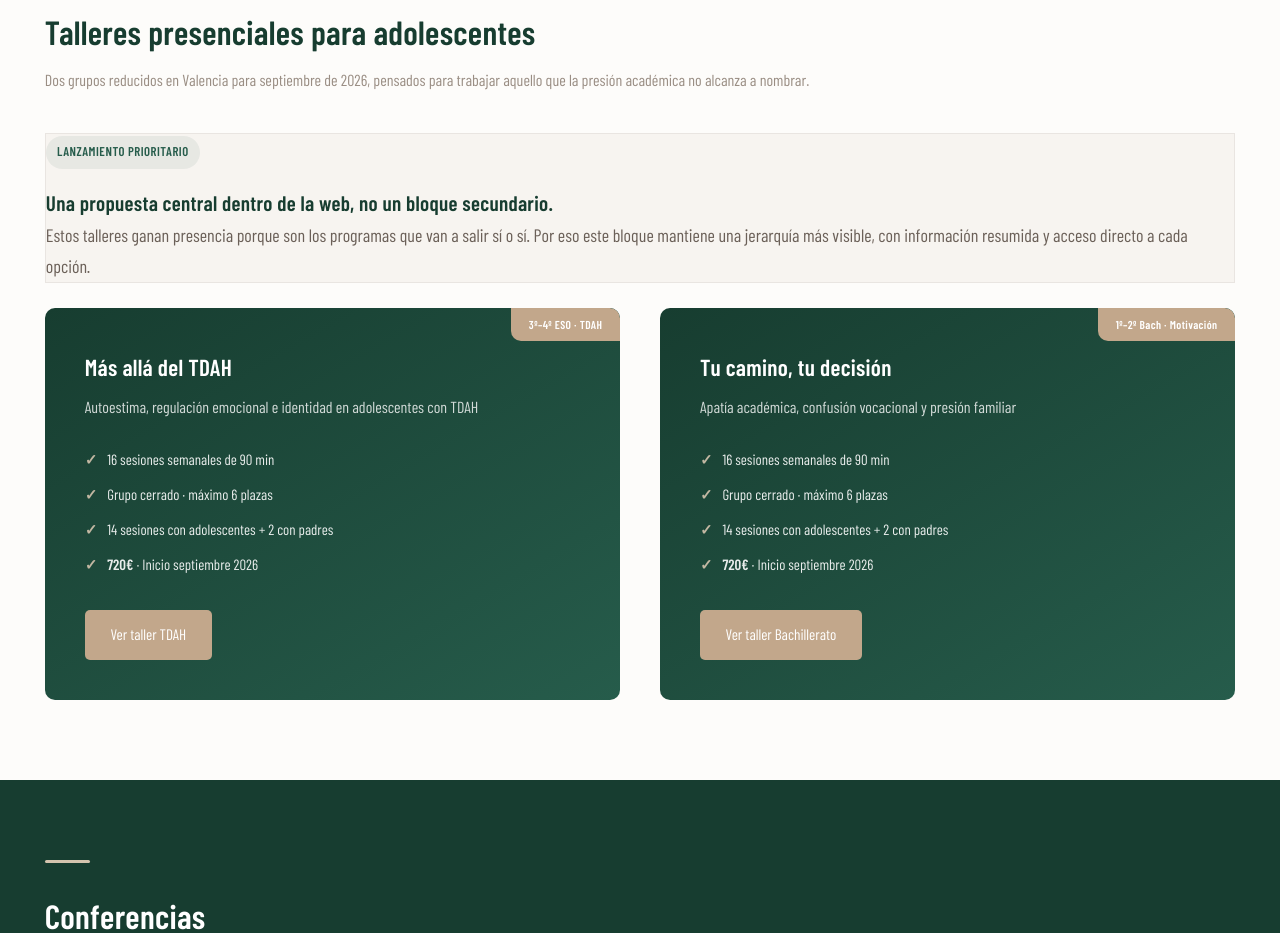
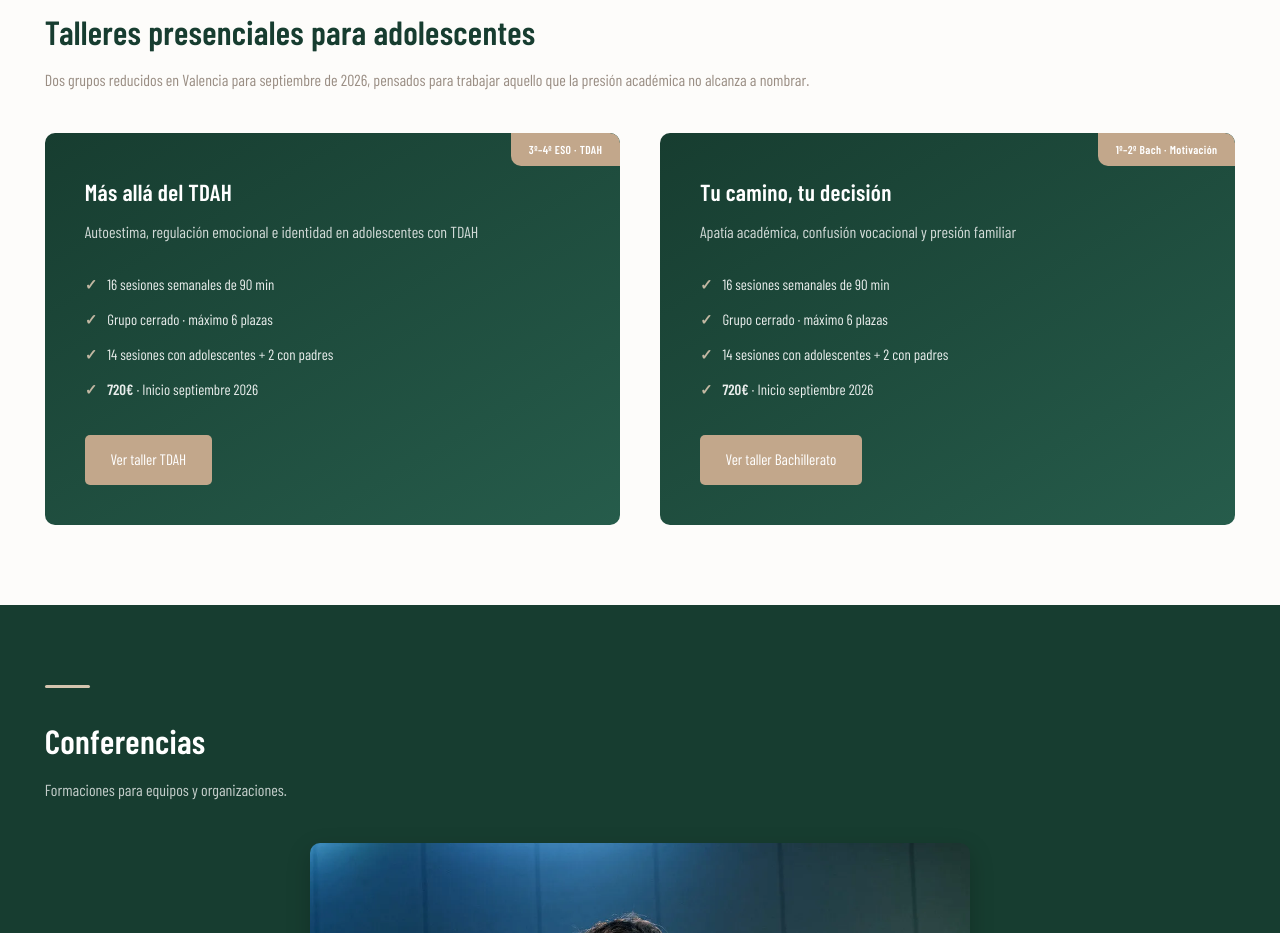
Before and after one commit to TWIMProject/theworldismindproject, a plain HTML site: page index.html in a window 1280 px wide. Shown: the part 4572-5505 px from the top of the page. Drawn offline with nearby package versions, Linux system fonts and the light colour scheme; a web font is replaced by a local one.

Commit message:
Remove workshop priority callout and add workshop contact reasons

```diff
--- a/index.html
+++ b/index.html
@@ -987,11 +987,6 @@
     <div class="section-line"></div>
     <h2 class="section-title">Talleres presenciales para adolescentes</h2>
     <p class="section-sub">Dos grupos reducidos en Valencia para septiembre de 2026, pensados para trabajar aquello que la presión académica no alcanza a nombrar.</p>
-    <div class="workshops-spotlight__lead" style="background:var(--sand); color:var(--text); border:1px solid var(--border); box-shadow:none; margin-bottom:1.6rem;">
-      <span class="workshops-spotlight__eyebrow" style="background:rgba(38,92,75,.08); color:var(--green);">Lanzamiento prioritario</span>
-      <h3 style="color:var(--green-dark);">Una propuesta central dentro de la web, no un bloque secundario.</h3>
-      <p style="color:var(--text-soft);">Estos talleres ganan presencia porque son los programas que van a salir sí o sí. Por eso este bloque mantiene una jerarquía más visible, con información resumida y acceso directo a cada opción.</p>
-    </div>
     <div class="prog-grid">
       <div class="prog-card prog-featured">
         <span class="prog-badge">3º–4º ESO · TDAH</span>
@@ -1190,6 +1185,8 @@
               <option value="adolescentes">Terapia para adolescentes</option>
               <option value="pareja">Terapia de pareja</option>
               <option value="deportista">Psicología deportiva</option>
+              <option value="taller-tdah-adolescentes">Taller adolescentes: Más allá del TDAH</option>
+              <option value="taller-bachillerato-motivacion">Taller adolescentes: Tu camino, tu decisión</option>
               <option value="conferencia">Conferencia o evento</option>
               <option value="otro">Otra consulta</option>
             </select>
```
